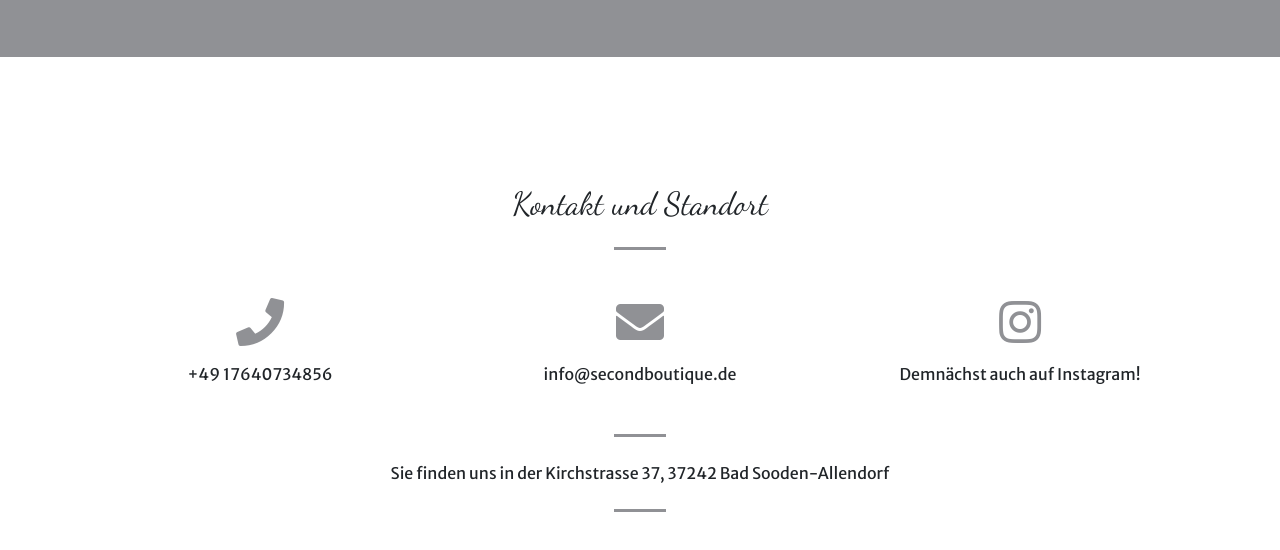
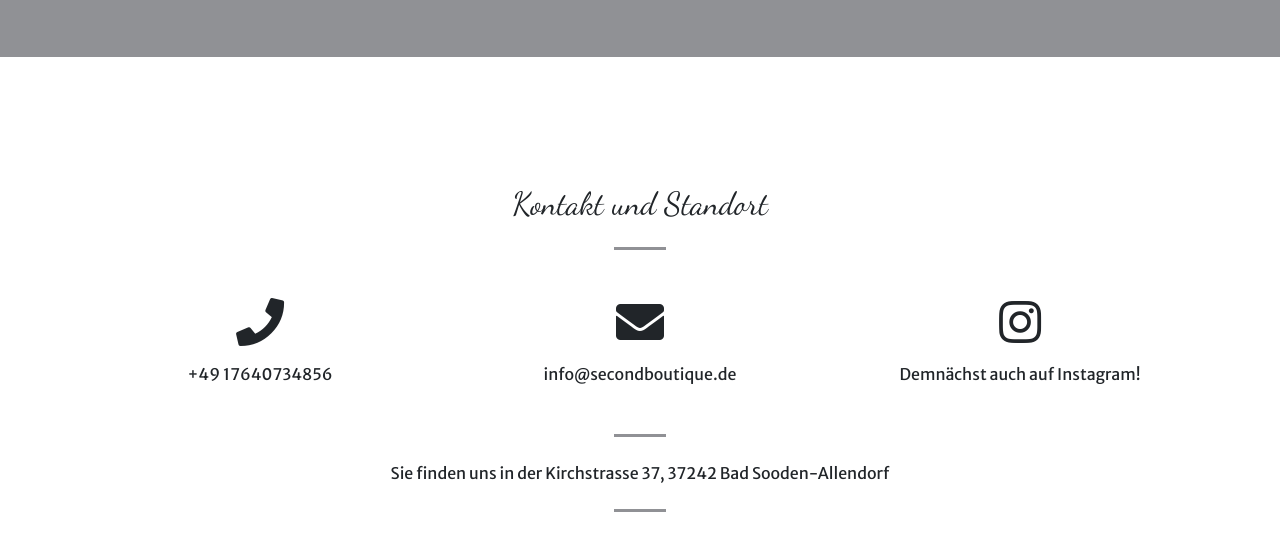
Before and after one commit to debianis/ws002, a website: page index.html in a window 1280 px wide. Shown: the part 1249-1799 px from the top of the page. Drawn offline with nearby package versions, Linux system fonts and the light colour scheme.

Commit message:
Update index.html

```diff
--- a/index.html
+++ b/index.html
@@ -191,17 +191,17 @@
       </div>
       <div class="row">
         <div class="col-lg-4 ml-auto text-center mb-5 mb-lg-0">
-          <i class="fas fa-phone fa-3x mb-3 text-muted"></i>
+          <i class="fas fa-phone fa-3x mb-3"></i>
           <div>+49 17640734856</div>
         </div>
         <div class="col-lg-4 ml-auto text-center mb-5 mb-lg-0">
-          <i class="fas fa-envelope fa-3x mb-3 text-muted"></i>
+          <i class="fas fa-envelope fa-3x mb-3"></i>
           <!-- Make sure to change the email address in anchor text AND the link below! -->
           <a class="d-block" href="mailto:info@secondboutique.de">info@secondboutique.de</a>
 
         </div>
         <div class="col-lg-4 ml-auto text-center mb-5 mb-lg-0">
-          <i class="fab fa-instagram mb-3 text-muted"style='font-size:48px' onclick="location.href='https://www.instagram.com'" ></i>
+          <i class="fab fa-instagram mb-3"style='font-size:48px' onclick="location.href='https://www.instagram.com'" ></i>
           <br>
           <!-- Make sure to change the email address in anchor text AND the link below! -->
           <a class="d-block">Demnächst auch auf Instagram!</a>
```
